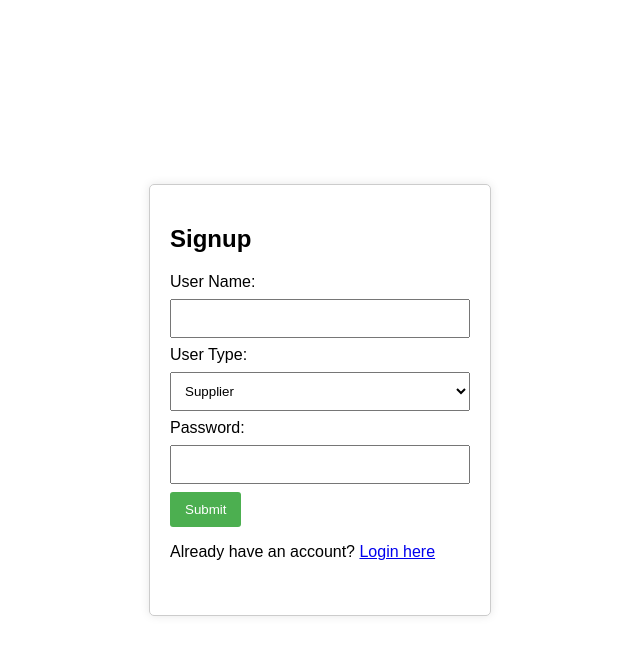
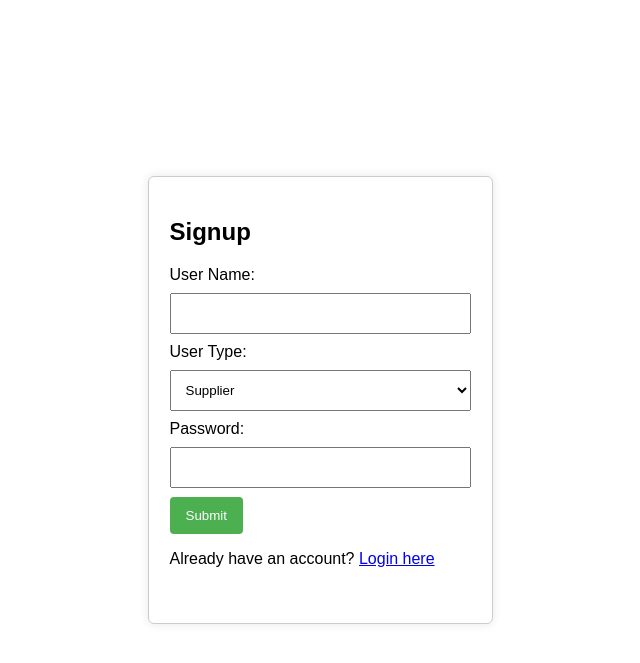
Before and after one commit to SACHINK51/WebDevForInfoSystems, a Flask app: page /signup in a window 1280 px wide. Shown: the top 663 px of the page, without its empty margins (320-960 px from the left). Run offline with Flask 3, Linux system fonts and the light colour scheme.

Commit message:
Updated signup.html
Cosmetic UI design adjustments.

```diff
--- a/templates/signup.html
+++ b/templates/signup.html
@@ -17,37 +17,37 @@
         }
         form {
             border: 1px solid #ccc;
-            padding: 20px;
-            border-radius: 5px;
-            width: 300px;
+            padding: 21px;
+            border-radius: 6px;
+            width: 301px;
             box-shadow: 0 0 10px rgba(0, 0, 0, 0.1);
         }
         input, select {
             width: 100%;
-            padding: 10px;
-            margin: 8px 0;
+            padding: 11px;
+            margin: 9px 0;
             box-sizing: border-box;
         }
         button {
             background-color: #4caf50;
             color: white;
-            padding: 10px 15px;
+            padding: 11px 16px;
             border: none;
-            border-radius: 3px;
+            border-radius: 4px;
             cursor: pointer;
         }
         .flash-message {
-            padding: 10px;
-            margin-bottom: 10px;
-            border: 1px solid #ddd;
-            border-radius: 4px;
-            background-color: #f8d7da;
-            color: #721c24;
+            padding: 11px;
+            margin-bottom: 11px;
+            border: 2px solid #ddd;
+            border-radius: 5px;
+            background-color: #f8d7db;
+            color: #721c25;
         }
 
         .flash-message.success {
-            background-color: #d4edda;
-            color: #155724;
+            background-color: #d4eddb;
+            color: #155725;
         }
     </style>
 </head>
```
